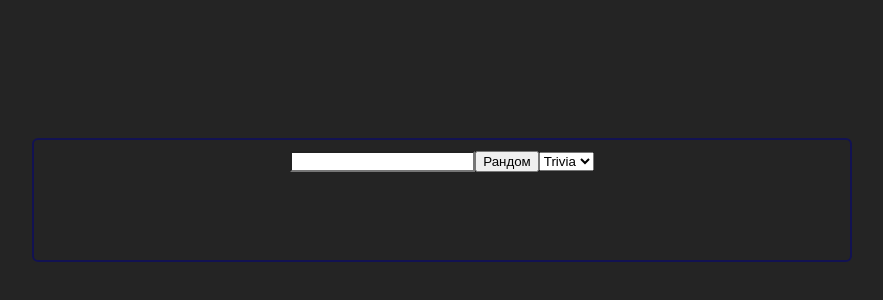
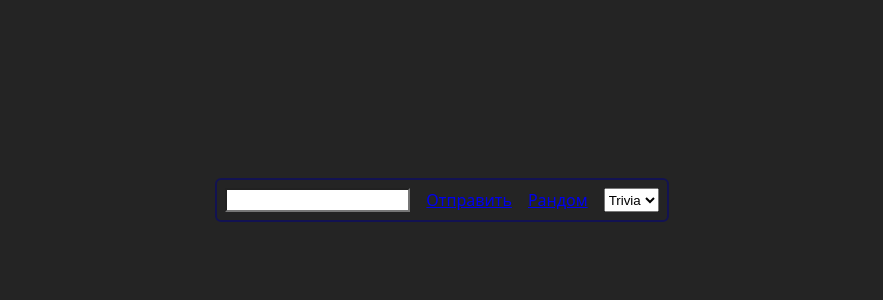
Before and after one commit to Faradee/devsolutions-task, a React (Vite) app: page / in a window 1280 px wide. Shown: the part 200-500 px from the top of the page, without its empty margins (198-1081 px from the left). Built offline with nearby package versions, Linux system fonts and the light colour scheme.

Commit message:
added results page

```diff
--- a/src/App.css
+++ b/src/App.css
@@ -4,18 +4,3 @@
   padding: 2rem;
   text-align: center;
 }
-
-.main {
-  padding: 8px;
-  border: 2px solid rgba(0, 0, 128, 0.5);
-  border-radius: 6px;
-}
-.controllers {
-  display: flex;
-  gap: 1em;
-  justify-content: center;
-}
-p {
-  width: 50rem;
-  height: 3rem;
-}
--- a/src/App.tsx
+++ b/src/App.tsx
@@ -1,17 +1,18 @@
 import "./App.css";
+import InfoTab from "./components/InfoTab/InfoTab";
 import SearchForm from "./components/SearchBar/SearchForm";
-import { useState } from "react";
+import { BrowserRouter, Route, Routes } from "react-router";
 
 function App() {
-  const [text, setText] = useState<string>("");
   return (
     <>
-      <div className="main">
-        <div className="controllers">
-          <SearchForm setText={setText} />
-        </div>
-
-        <p>{text}</p>
+      <div>
+        <BrowserRouter>
+          <Routes>
+            <Route path="/" element={<SearchForm />}></Route>
+            <Route path="/:query" element={<InfoTab />} />
+          </Routes>
+        </BrowserRouter>
       </div>
     </>
   );
--- /dev/null
+++ b/src/components/InfoTab/InfoTab.tsx
@@ -0,0 +1,42 @@
+import { useEffect, useState } from "react";
+import { useParams, useSearchParams } from "react-router";
+import type { mode } from "../../types";
+type numbersJSON = { text: string; number: number; found: boolean; type: mode };
+
+const InfoTab = () => {
+  const { query } = useParams();
+  const [searchParams] = useSearchParams();
+  const [number, setNumber] = useState<string>("");
+  const [text, setText] = useState<string>("");
+  useEffect(() => {
+    const mode = searchParams.get("mode") ? searchParams.get("mode") : "trivia";
+    const handleFetch = async (number: string) => {
+      const query: string = mode === "date" ? number.replaceAll(".", "/") : number;
+      const api = `http://numbersapi.com/${query.trim()}/${mode}?json`;
+      try {
+        const res = await fetch(api);
+        if (!res.ok) {
+          if (res.status === 404) setText("Неправильный формат числа");
+          else {
+            setText(`Ошибка ${res.status}`);
+            throw new Error(res.statusText);
+          }
+        }
+        const { number, text } = (await res.json()) as numbersJSON;
+        setNumber(number.toString());
+        setText(text);
+      } catch (error) {
+        console.log(error);
+      }
+      return false;
+    };
+    handleFetch(query!);
+  }, [query, searchParams]);
+  return (
+    <div>
+      <p>{number}</p>
+      <p>{text}</p>
+    </div>
+  );
+};
+export default InfoTab;
--- a/src/components/SearchBar/SearchForm.tsx
+++ b/src/components/SearchBar/SearchForm.tsx
@@ -1,70 +1,15 @@
-import { useState, type SetStateAction, useEffect, useCallback, useRef } from "react";
+import { useState } from "react";
 import styles from "./styles.module.css";
-import { useSearchParams } from "react-router";
-//TODO: ADD SEARCHSTRING HANDLING NEED TO ADD MODE CONTROLLERS
-type searchProps = { setText: React.Dispatch<SetStateAction<string>> };
-type numbersJSON = { text: string; number: number; found: boolean; type: mode };
-type mode = "trivia" | "year" | "date" | "math";
+import type { mode } from "../../types";
+import { Link } from "react-router";
 
-const SearchForm = ({ setText }: searchProps) => {
-  const [searchParams, setSearchParams] = useSearchParams();
+const SearchForm = () => {
   const [number, setNumber] = useState<string>("");
   const [mode, setMode] = useState<mode>("trivia");
-  const timerRef = useRef<number>(0);
-  const getTextJSON = useCallback(
-    async (number: string) => {
-      const query: string = mode === "date" ? number.replaceAll(".", "/") : number;
-      const api = `http://numbersapi.com/${query.trim()}/${mode}?json`;
-      try {
-        const res = await fetch(api);
-        if (!res.ok) {
-          if (res.status === 404) setText("Неправильный формат числа");
-          else {
-            setText(`Ошибка ${res.status}`);
-            throw new Error(res.statusText);
-          }
-        }
-        const json: numbersJSON = await res.json();
-        return json;
-      } catch (error) {
-        console.log(error);
-      }
-      return false;
-    },
-    [mode, setText]
-  );
-  const handleSubmit = useCallback(
-    async (number: string) => {
-      if (timerRef.current) clearTimeout(timerRef.current);
-      if (number) {
-        const timer = setTimeout(async () => {
-          const res = await getTextJSON(number);
-          if (res) {
-            const text = res.text;
-            setText(text);
-          }
-        }, 300);
-        timerRef.current = timer;
-      }
-    },
-    [setText, getTextJSON]
-  );
-  useEffect(() => {
-    handleSubmit(number);
-    setSearchParams(number ? `?query=${number}&mode=${mode}` : "");
-    if (!number) setText("");
-  }, [number, mode, handleSubmit, setSearchParams, setText]);
-  useEffect(() => {
-    const query = searchParams.get("query");
-    const mode = searchParams.get("mode") as mode;
-    if (query) {
-      setNumber(query);
-      setMode(mode);
-    }
-    // eslint-disable-next-line react-hooks/exhaustive-deps
-  }, []);
+
   return (
     <form
+      className={styles.controllers}
       onSubmit={(e) => {
         e.preventDefault();
       }}
@@ -79,15 +24,8 @@ const SearchForm = ({ setText }: searchProps) => {
         autoComplete="off"
         name="query"
       />
-
-      <button
-        onClick={() => {
-          setNumber("Random");
-          if (number === "Random") handleSubmit(number);
-        }}
-      >
-        Рандом
-      </button>
+      <Link to={`/${number}?mode=${mode}`}>Отправить</Link>
+      <Link to={`/random?mode=${mode}`}>Рандом</Link>
       <select name="mode" value={mode} onChange={(e) => setMode(e.currentTarget.value as mode)}>
         <option value="trivia">Trivia</option>
         <option value="year">Year</option>
--- a/src/components/SearchBar/styles.module.css
+++ b/src/components/SearchBar/styles.module.css
@@ -6,3 +6,12 @@
 .query:focus {
   outline: none;
 }
+
+.controllers {
+  display: flex;
+  gap: 1em;
+  justify-content: center;
+  padding: 8px;
+  border: 2px solid rgba(0, 0, 128, 0.5);
+  border-radius: 6px;
+}
--- a/src/main.tsx
+++ b/src/main.tsx
@@ -2,14 +2,9 @@ import { StrictMode } from "react";
 import { createRoot } from "react-dom/client";
 import "./index.css";
 import App from "./App.tsx";
-import { BrowserRouter, Route, Routes } from "react-router";
 
 createRoot(document.getElementById("root")!).render(
   <StrictMode>
-    <BrowserRouter>
-      <Routes>
-        <Route path="/" element={<App />}></Route>
-      </Routes>
-    </BrowserRouter>
+    <App />
   </StrictMode>
 );
--- /dev/null
+++ b/src/types.d.ts
@@ -0,0 +1 @@
+export type mode = "trivia" | "year" | "date" | "math";
```
